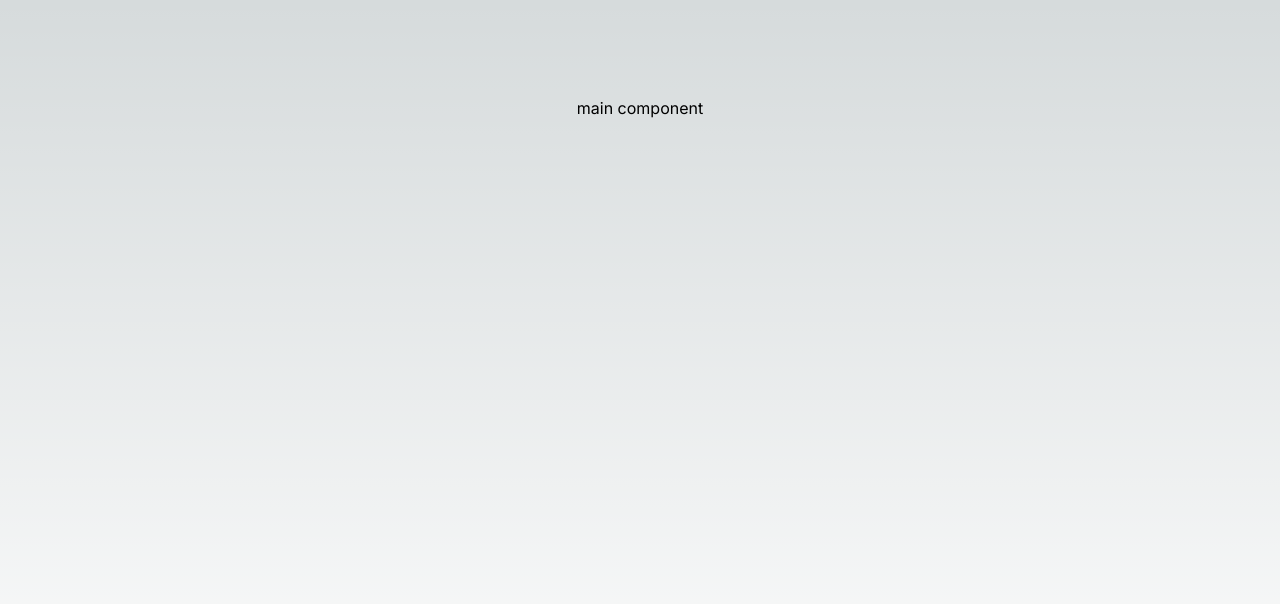
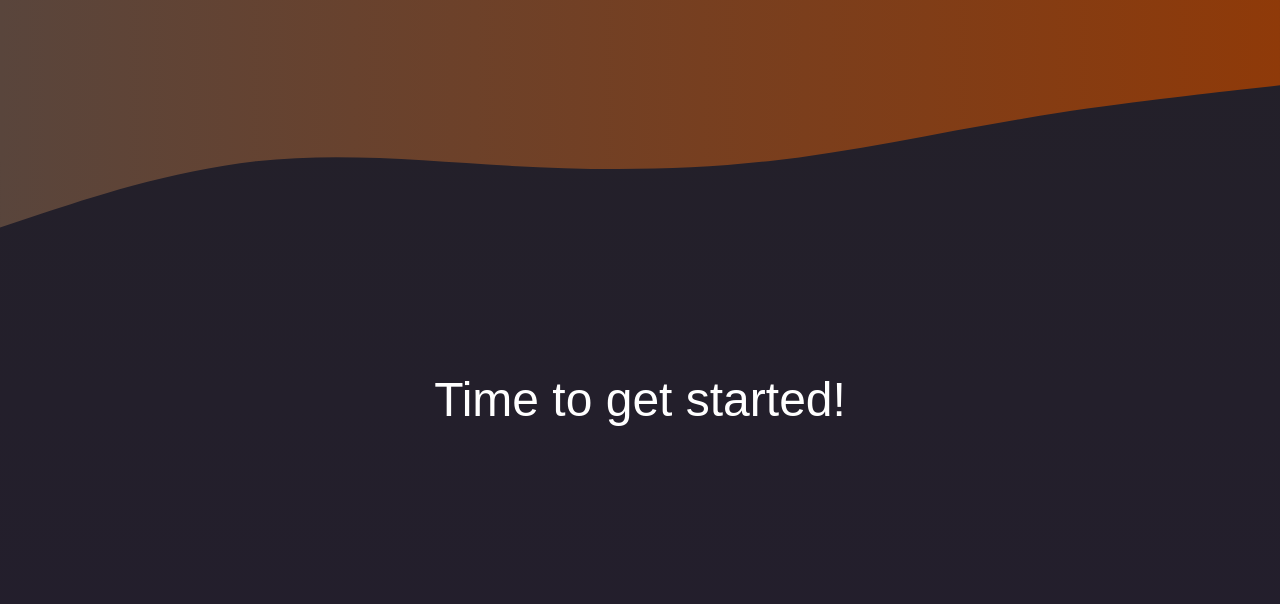
Before and after one commit to ssmirnovacode/time-to-cook, a Next.js app: page / in a window 1280 px wide. Shown: the top 604 px of the page. Built offline with nearby package versions, Linux system fonts and the light colour scheme.

Commit message:
Scaffolded initial layout

```diff
--- a/app/globals.css
+++ b/app/globals.css
@@ -2,26 +2,56 @@
 @tailwind components;
 @tailwind utilities;
 
-:root {
-  --foreground-rgb: 0, 0, 0;
-  --background-start-rgb: 214, 219, 220;
-  --background-end-rgb: 255, 255, 255;
+@import url('https://fonts.googleapis.com/css2?family=Open+Sans:wght@400;700&family=Poppins:wght@400;700&display=swap');
+
+* {
+  box-sizing: border-box;
 }
 
-@media (prefers-color-scheme: dark) {
-  :root {
-    --foreground-rgb: 255, 255, 255;
-    --background-start-rgb: 0, 0, 0;
-    --background-end-rgb: 0, 0, 0;
-  }
+html {
+  font-family: 'Open Sans', sans-serif;
+  height: 100%;
 }
 
 body {
-  color: rgb(var(--foreground-rgb));
-  background: linear-gradient(
-      to bottom,
-      transparent,
-      rgb(var(--background-end-rgb))
-    )
-    rgb(var(--background-start-rgb));
+  height: 100%;
+  margin: 0;
+  background: linear-gradient(180deg, #232029, #231e2d);
+  color: #ddd8e4;
 }
+
+main {
+  text-align: center;
+  margin: 5rem auto;
+}
+
+main img {
+  width: 8rem;
+  height: 8rem;
+  object-fit: cover;
+  filter: drop-shadow(0 0 4px #f6c363);
+}
+
+h1 {
+  font-size: 3rem;
+  margin: 3rem auto;
+  color: #ede9f3;
+  font-family: 'Poppins', sans-serif;
+}
+
+p {
+  font-size: 1.5rem;
+}
+
+p a {
+  color: #f4c33d;
+  text-decoration: none;
+  padding-bottom: 0.05rem;
+  border-bottom: 2px solid #f4c33d;
+}
+
+p a:hover,
+p a:active {
+  color: #bd3df4;
+  border-color: #bd3df4;
+}
--- a/app/layout.tsx
+++ b/app/layout.tsx
@@ -16,7 +16,30 @@
 }) {
   return (
     <html lang="en">
-      <body className={inter.className}>{children}</body>
+      <body>
+        <div className="header-background">
+          <svg xmlns="http://www.w3.org/2000/svg" viewBox="0 0 1440 320">
+            <defs>
+              <linearGradient id="gradient" x1="0%" y1="0%" x2="100%" y2="0%">
+                <stop
+                  offset="0%"
+                  style={{ stopColor: "#59453c", stopOpacity: "1" }}
+                />
+                <stop
+                  offset="100%"
+                  style={{ stopColor: "#8f3a09", stopOpacity: "1" }}
+                />
+              </linearGradient>
+            </defs>
+            <path
+              fill="url(#gradient)"
+              d="M0,256L48,240C96,224,192,192,288,181.3C384,171,480,181,576,186.7C672,192,768,192,864,181.3C960,171,1056,149,1152,133.3C1248,117,1344,107,1392,101.3L1440,96L1440,0L1392,0C1344,0,1248,0,1152,0C1056,0,960,0,864,0C768,0,672,0,576,0C480,0,384,0,288,0C192,0,96,0,48,0L0,0Z"
+            ></path>
+          </svg>
+        </div>
+
+        {children}
+      </body>
     </html>
   );
 }
--- a/app/page.tsx
+++ b/app/page.tsx
@@ -1,9 +1,9 @@
-import Image from "next/image";
-
 export default function Home() {
   return (
-    <main className="flex min-h-screen flex-col items-center justify-between p-24">
-      main component
+    <main>
+      <h1 style={{ color: "white", textAlign: "center" }}>
+        Time to get started!
+      </h1>
     </main>
   );
 }
```
Also changed, not shown: 1 other file (tests, documents, lock files or other folders).
